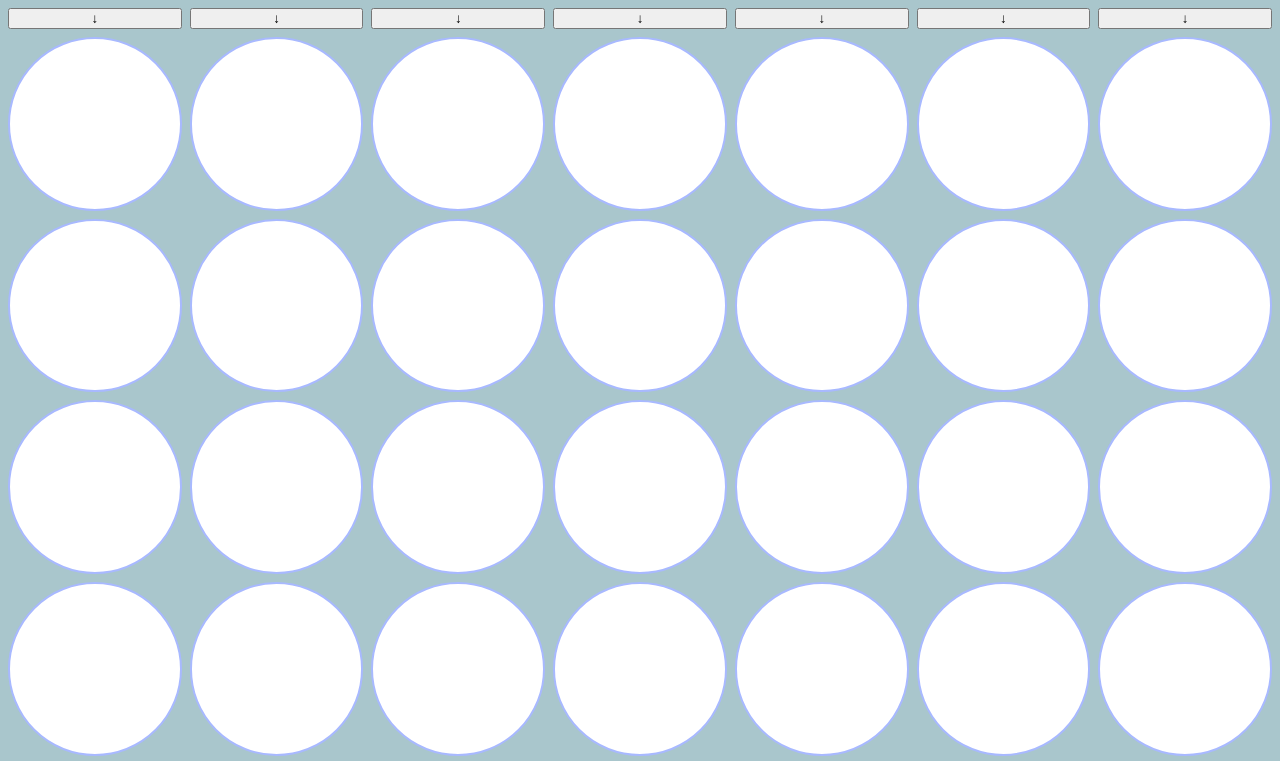
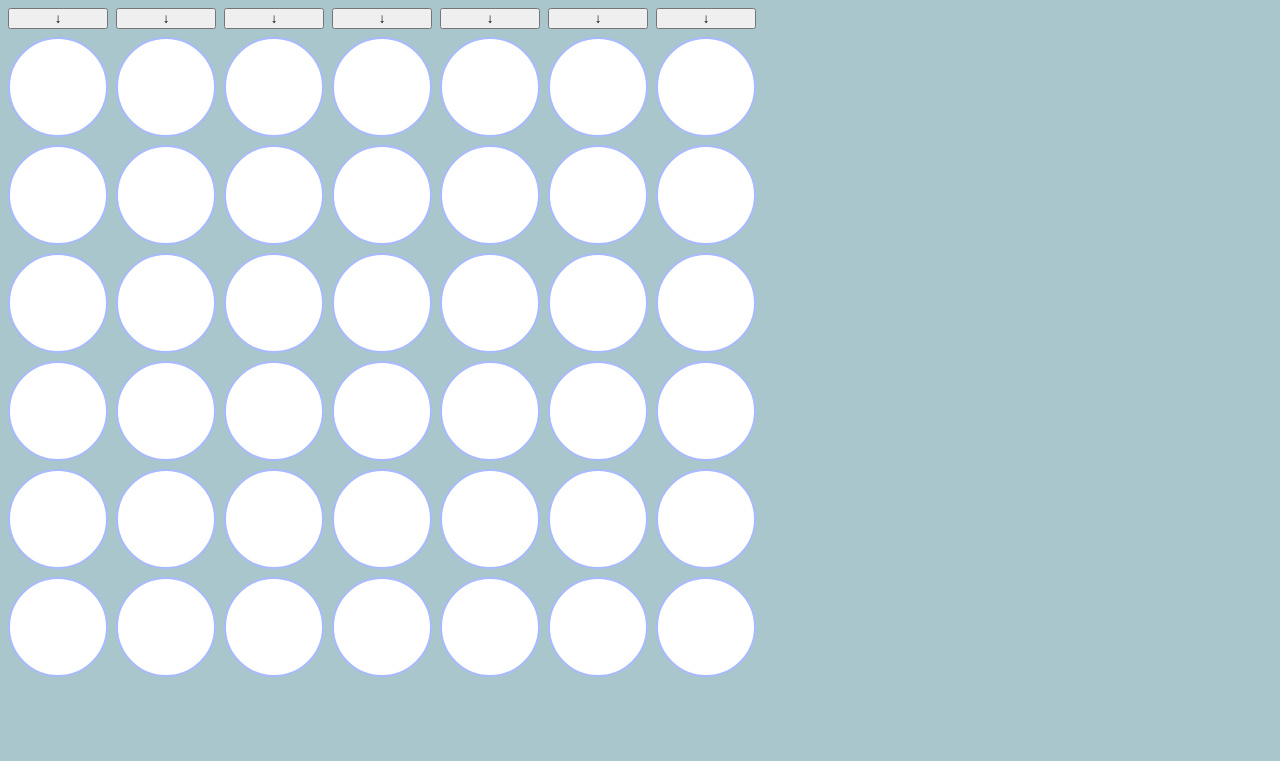
Before and after one commit to tohasim/RowOfFour, a plain HTML site: page index.html in a window 1280 px wide. Shown: the top 761 px of the page. Drawn offline with Linux system fonts and the light colour scheme.

Commit message:
minor fixes

```diff
--- a/script.js
+++ b/script.js
@@ -31,7 +31,7 @@ function checkForWinner(row, col) {
 	bestSequence = Math.max(checkVertical(row, col), bestSequence);
 	bestSequence = Math.max(checkHorizontal(row, col), bestSequence);
 	bestSequence = Math.max(checkDiagonal(row, col), bestSequence);
-	if (bestSequence === 4) {
+	if (bestSequence >= 4) {
 		alert("WINNER!");
 		return true;
 	}
--- a/style.css
+++ b/style.css
@@ -4,10 +4,11 @@ body {
 }
 #board {
 	display: grid;
-	grid-template-columns: repeat(var(--GRID_COLS), minmax(min-content, 1fr));
+	grid-template-columns: repeat(var(--GRID_COLS), max-content);
 	gap: 0.5em;
 }
 .cell {
+	width: 2em;
 	aspect-ratio: 1 / 1;
 	font-size: 300%;
 	background-color: rgb(255, 255, 255);
```
